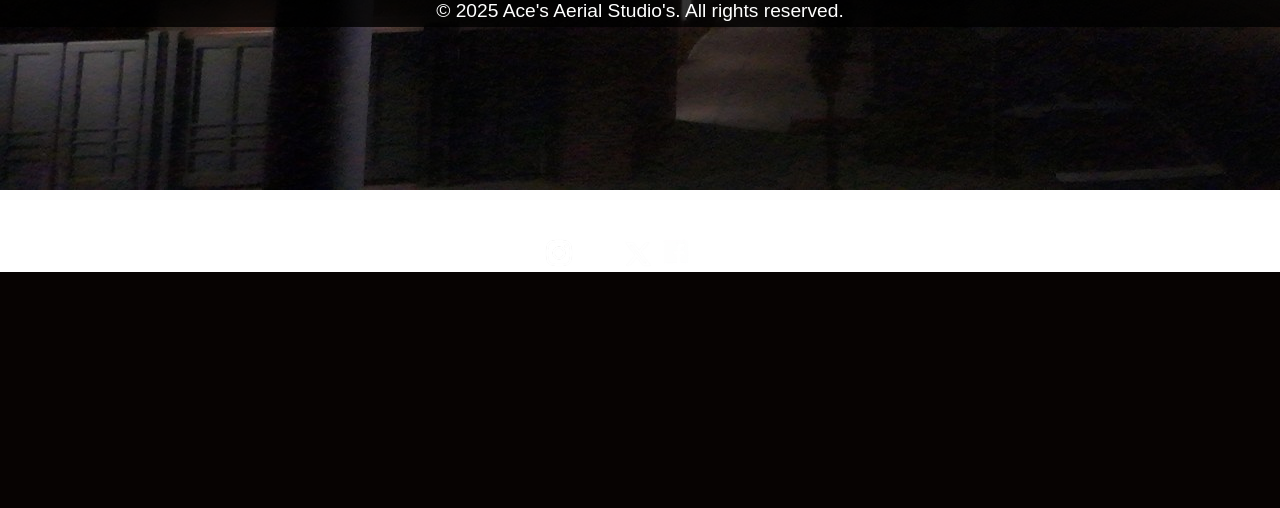
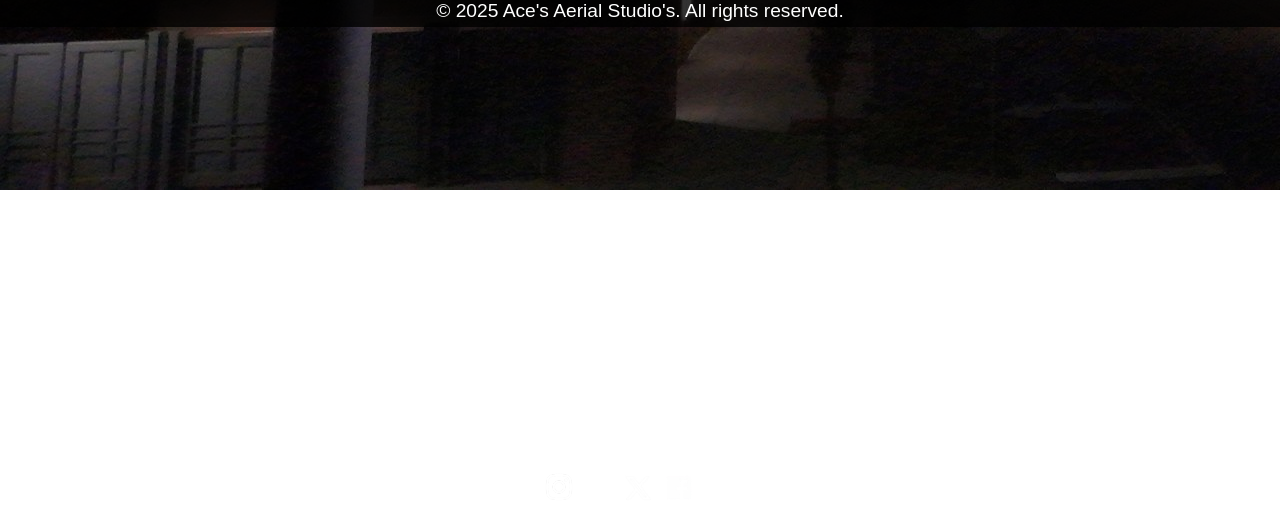
Before and after one commit to BoostedT/Ace-s-Aerial-Studio, a Flask app: page / in a window 1280 px wide. Shown: the part 965-1473 px from the top of the page. Before the commit the page ends 1237 px from the top, so only its background shows below. Run offline with Flask 3, Linux system fonts and the light colour scheme.

Commit message:
portfolia social links fixed.

```diff
--- a/static/css/styles.css
+++ b/static/css/styles.css
@@ -355,8 +355,9 @@
 .facebook img {
   width: 40px;
   height: 40px;
-  top: 490px;
+  top: 726px;
   position: relative;
+  margin-left: 3px;
 }
 
 .facebook-contact img {
@@ -367,7 +368,7 @@
 .instagram img {
   width: 40px;
   height: 30px;
-  top: 486px;
+  top: 720px;
   position: relative;
 }
 
@@ -377,14 +378,14 @@
   margin-bottom: 4px;
   margin-left: 5px;
   position: relative;
-  top: 489px;
+  top: 721px;
 }
 
 .x img {
   width: 28px;
   height: 28px;
   position: relative;
-  top: 486px;
+  top: 720px;
   margin-left: 8px;
 }
 
@@ -392,8 +393,8 @@
   width: 35px;
   height: 35px;
   position: relative;
-  top: 489px;
-  margin-left: 5px;
+  top: 723px;
+  margin-left: 2px;
 }
 
 .facebook img:hover {
```
